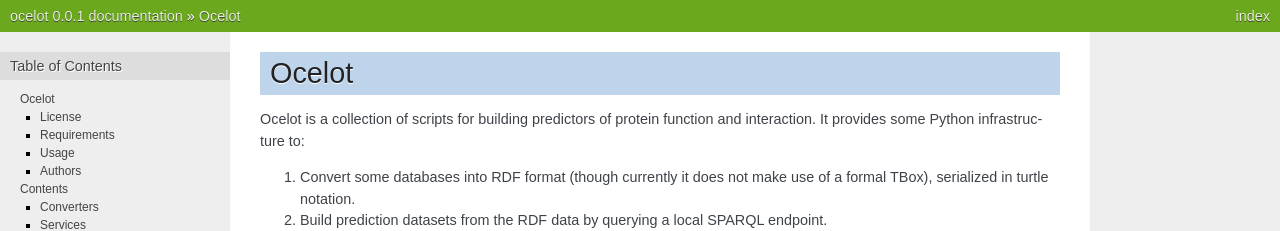
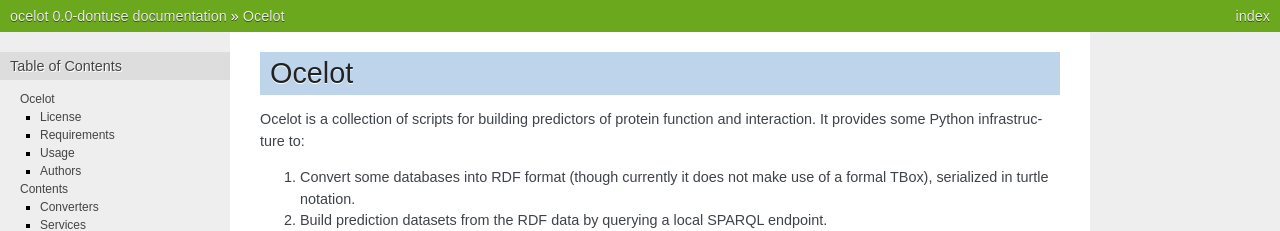
Before and after one commit to stefanoteso/ocelot, a Sphinx documentation site: the page built from docs/source/index.rst, in a window 1280 px wide and 900 px high. Shown: the top 231 px of the window. Built offline with Sphinx 7.4.7, drawn with Linux system fonts in a browser that asks for light colours; formulas are drawn with MathJax 3; some of the changed text lies outside the part shown.

Commit message:
ocelot,docs: add __version__ and synchronize with docs.
version

```diff
--- a/docs/source/conf.py
+++ b/docs/source/conf.py
@@ -56,9 +56,9 @@
 # built documents.
 #
 # The short X.Y version.
-version = '0.0.1'
+version = '0.0-dontuse'
 # The full version, including alpha/beta/rc tags.
-release = '0.0.1'
+release = '0.0-dontuse'
 
 # The language for content autogenerated by Sphinx. Refer to documentation
 # for a list of supported languages.
--- a/ocelot/__init__.py
+++ b/ocelot/__init__.py
@@ -4,3 +4,5 @@
 from kernels import *
 from go import *
 from experiments import *
+
+__version__ = "0.0-dontuse"
```
